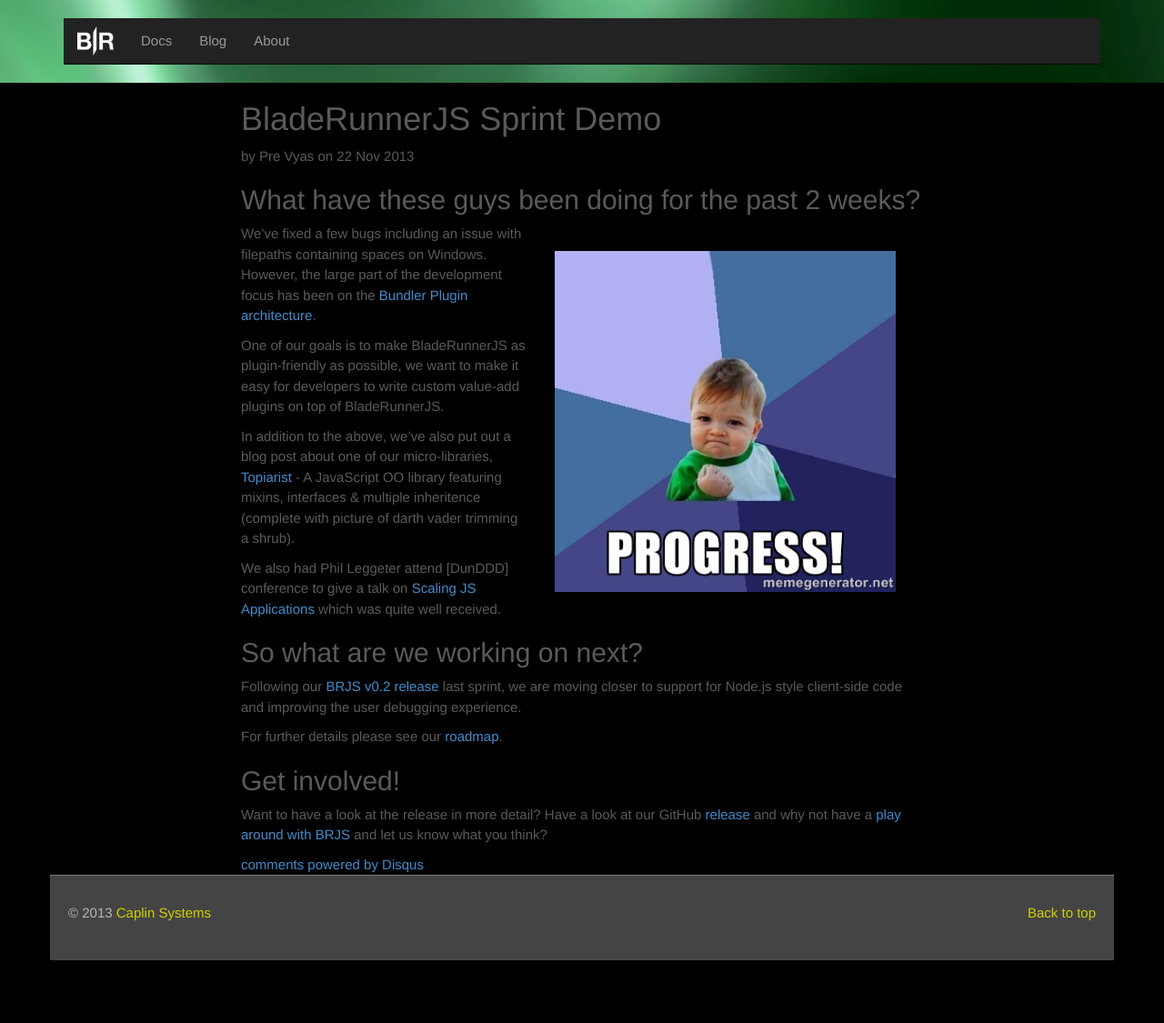
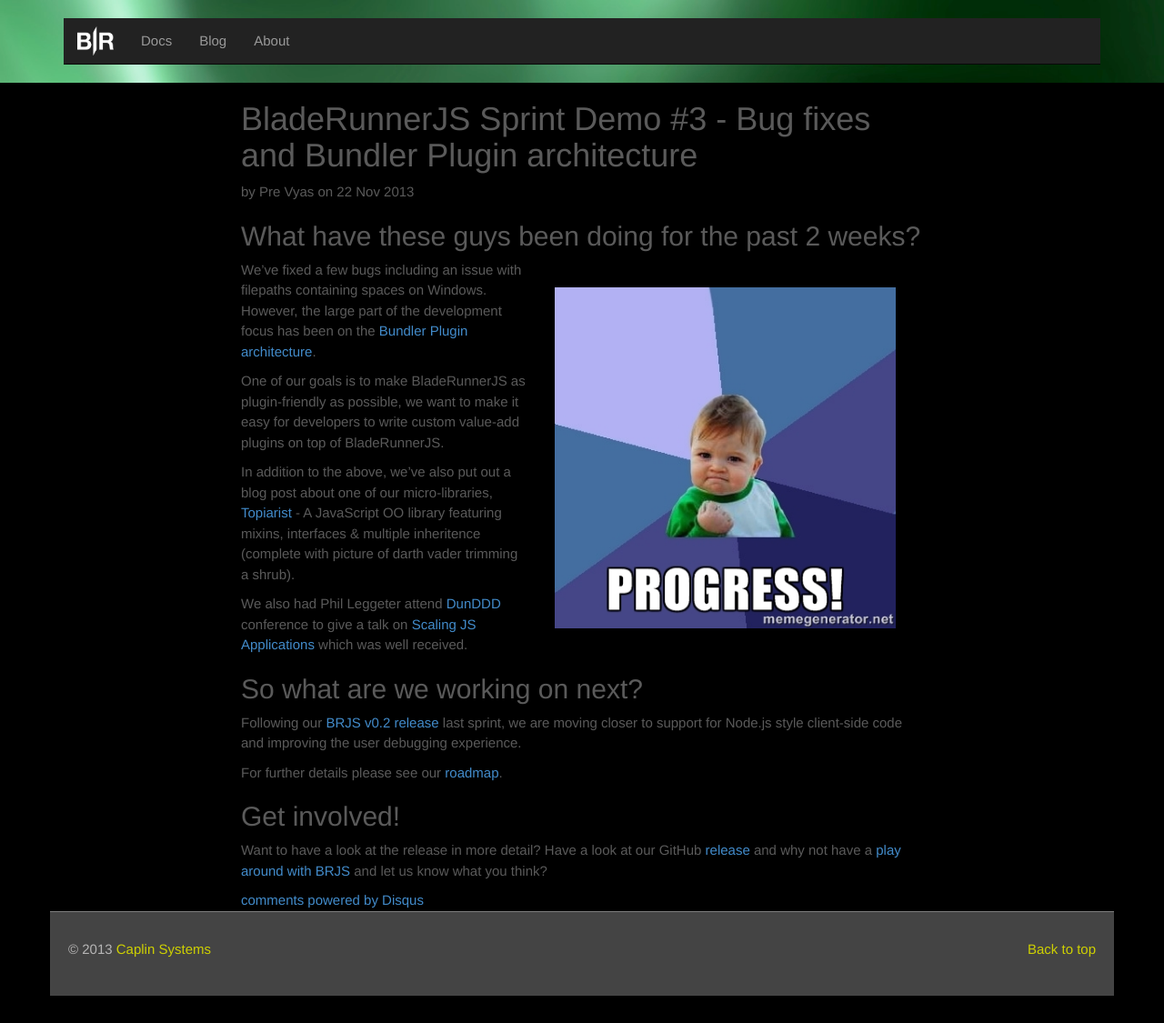
Before and after one commit to BladeRunnerJS/brjs-site, a Jekyll site: the page built from _posts/2013-11-22-bladerunnerjs-sprint-demo.md, in a window 1280 px wide. Shown: the whole page at 91% size. Built offline with Jekyll 4.4.1, drawn with Linux system fonts in a browser that asks for light colours; comment, search, counter and statistics services are not loaded; before the commit the page ends 1086 px from its top, so only the background shows below that.

Commit message:
Updating blog title and adding missing hyperlink to DunDDD

```diff
--- a/_posts/2013-11-22-bladerunnerjs-sprint-demo.md
+++ b/_posts/2013-11-22-bladerunnerjs-sprint-demo.md
@@ -1,10 +1,10 @@
 ---
 layout: post
-title: "BladeRunnerJS Sprint Demo"
+title: "BladeRunnerJS Sprint Demo #3 - Bug fixes and Bundler Plugin architecture"
 authors: [sospirited]
 thumb: progress.jpg
 
-excerpt: Bug fixes, bundler infrastructure and conferences. Here's a quick update on what the BRJS team have been working on the past couple weeks.
+excerpt: Bug fixes, bundler infrastructure. blogging and conferences. Here's a quick update on what the BRJS team have been working on the past couple weeks.
 
 ---
 
@@ -18,7 +18,7 @@
 
 In addition to the above, we've also put out a blog post about one of our micro-libraries, [Topiarist](http://bladerunnerjs.org/blog/topiarist) - A JavaScript OO library featuring mixins, interfaces & multiple inheritence (complete with picture of darth vader trimming a shrub).
 
-We also had Phil Leggeter attend [DunDDD] conference to give a talk on [Scaling JS Applications](http://leggetter.github.io/talks/scaling-js-apps/#/) which was quite well received.
+We also had Phil Leggeter attend [DunDDD](http://dun.dddscotland.co.uk/) conference to give a talk on [Scaling JS Applications](http://leggetter.github.io/talks/scaling-js-apps/#/) which was well received.
 
 ## So what are we working on next?
 
```
